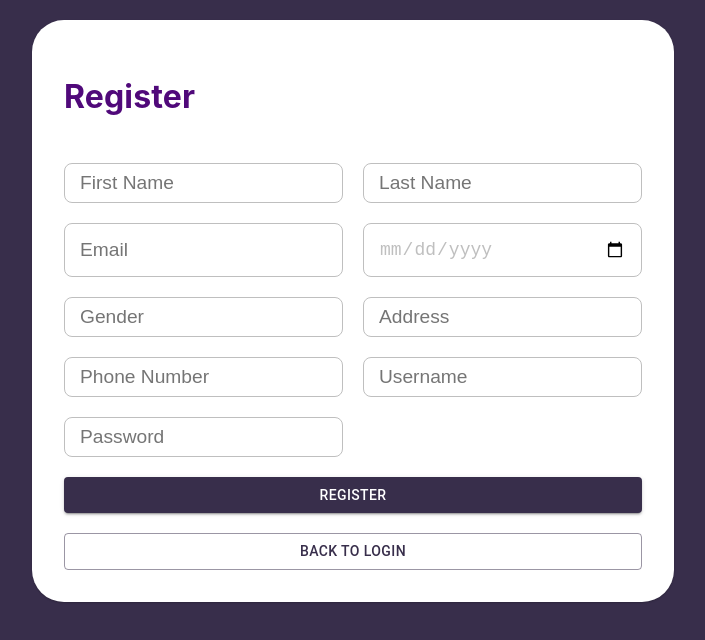
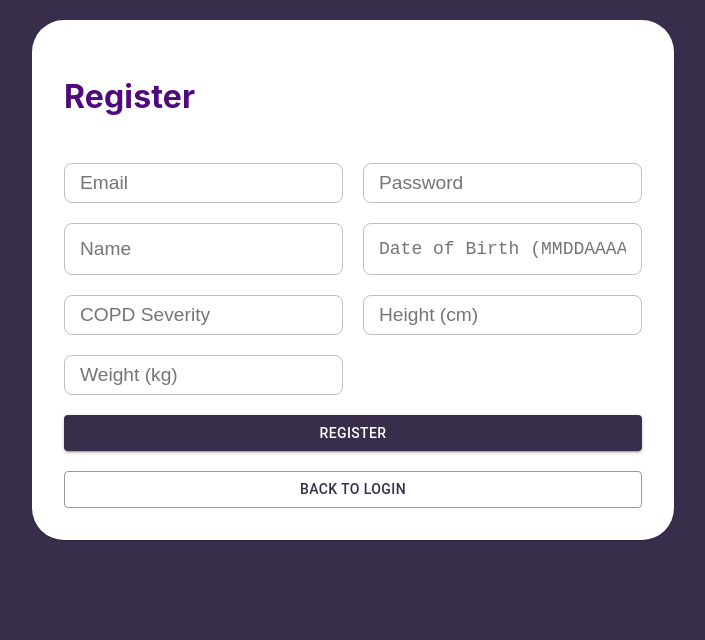
Before and after one commit to tomasgsantos/final_project, a React (Create React App) app in the folder client/: page /register in a window 1280 px wide. Shown: the top 640 px of the page, without its empty margins (287-992 px from the left). Built offline with nearby package versions, Linux system fonts and the light colour scheme.

Commit message:
new db v.3.4

```diff
--- a/client/src/components/Login.jsx
+++ b/client/src/components/Login.jsx
@@ -1,4 +1,5 @@
 import React, { useState } from "react";
+import "../assets/css/Register.css";
 import "../assets/css/Login.css";
 import logo from "../assets/images/copdeck_logo.png";
 import { useNavigate } from "react-router-dom";
@@ -6,14 +7,14 @@ import { login, getUserData } from "../AuthService";
 import { Button } from "@mui/material";
 
 export default function Login() {
-  const [username, setUsername] = useState("");
+  const [email, setEmail] = useState("");
   const [password, setPassword] = useState("");
   const [error, setError] = useState("");
   const navigate = useNavigate();
 
   const handleLogin = async () => {
     try {
-      await login(username, password);
+      await login(email, password);
       setError("");
       navigate("/home");
     } catch (err) {
@@ -23,19 +24,19 @@ export default function Login() {
 
   return (
     <div className="register-page">
-      <img className="logo" src={logo} alt="logo" />
+      <img className="logo" src={logo} alt="logo" width={300}/>
       <form className="register-form">
         <h1 className="login-title">Login</h1>
-        <label htmlFor="username" className="login-label">
-          Username
+        <label htmlFor="email" className="login-label">
+          E-mail
         </label>
         <input
           className="text-input"
           type="text"
-          placeholder="Username"
-          name="username"
-          value={username}
-          onChange={(e) => setUsername(e.target.value)}
+          placeholder="e-mail"
+          name="email"
+          value={email}
+          onChange={(e) => setEmail(e.target.value)}
         />
         <label htmlFor="password" className="login-label">
           Password
@@ -64,7 +65,7 @@ export default function Login() {
         >
           Register
         </Button>
-        {error && <p className="error">{error}</p>}
+        {error && <p className="error" sx={{color: "black"}}>{error}</p>}
       </form>
     </div>
   );
--- a/client/src/components/Register.jsx
+++ b/client/src/components/Register.jsx
@@ -1,67 +1,70 @@
-import React from 'react';
-import {useNavigate} from "react-router-dom";
-import '../assets/css/Register.css';
-import {Button} from '@mui/material';
+import React from "react";
+import { useNavigate } from "react-router-dom";
+import "../assets/css/Register.css";
+import { Button } from "@mui/material";
+
+export default function Register() {
+  const navigate = useNavigate();
+  const [email, setEmail] = React.useState("");
+  const [password, setPassword] = React.useState("");
+  const [name, setName] = React.useState("");
+  const [dateOfBirth, setDateOfBirth] = React.useState("");
+  const [copdSeverity, setCopdSeverity] = React.useState("");
+  const [heightInCm, setHeightInCm] = React.useState("");
+  const [weightInKg, setWeightInKg] = React.useState("");
+  const dbPort = "http://localhost:5001";
 
 
-export default function Register(){
-  const navigate = useNavigate();
-  const [username, setUsername] = React.useState("");
-  const [password, setPassword] = React.useState("");
-  const [firstName, setFirstName] = React.useState("");
-  const [lastName, setLastName] = React.useState("");
-  const [email, setEmail] = React.useState("");
-  const [dateOfBirth, setDateOfBirth] = React.useState("");
-  const [gender, setGender] = React.useState("");
-  const [address, setAddress] = React.useState("");
-  const [phoneNumber, setPhoneNumber] = React.useState("");
-  const dbPort = 'http://localhost:5001';
+  function handleRegister() {
+    const crypto = require("crypto");
 
-  function handleRegister() {
-    if(username.length === 0 || password.length === 0 || firstName.length === 0 || lastName.length === 0 || email.length === 0 || dateOfBirth.length === 0 || gender.length === 0 || address.length === 0 || phoneNumber.length === 0){
+    // Generate a random salt value
+    const generateSalt = () => {
+      return crypto.randomBytes(16).toString("hex");
+    };
+
+    // Example usage
+    const salt = generateSalt();
+    if (
+      email.length === 0 ||
+      password.length === 0 ||
+      name.length === 0 ||
+      dateOfBirth.length === 0 ||
+      copdSeverity.length === 0 ||
+      heightInCm.length === 0 ||
+      weightInKg.length === 0
+    ) {
       alert("Please fill in all fields");
-    }else{
-      fetch(`${dbPort}/api/patient`, {
-        method: 'POST',
+    } else {
+      fetch(`${dbPort}/api/register`, {
+        method: "POST",
         headers: {
-          'Content-Type': 'application/json'
+          "Content-Type": "application/json",
         },
         body: JSON.stringify({
-          username: username,
+          email: email,
           password: password,
-          firstName: firstName,
-          lastName: lastName,
-          email: email,
+          salt: salt,
+          name: name,
           dateOfBirth: dateOfBirth,
-          gender: gender,
-          address: address,
-          phoneNumber: phoneNumber
-        })
+          copdSeverity: copdSeverity,
+          heightInCm: heightInCm,
+          weightInKg: weightInKg,
+        }),
       })
-    .then(res => res.json())
-    navigate('/home');
+        .then((res) => res.json())
+        .then(() => navigate("/home"))
+        .catch((err) => {
+          console.error(err);
+          alert("Error occurred during registration");
+        });
+    }
   }
-}
+
   return (
     <div className="register-page">
       <form className="register-form">
         <h1 className="title">Register</h1>
-        <input
-          className="text-input"
-          type="text"
-          placeholder="First Name"
-          name="firstName"
-          value={firstName}
-          onChange={(e) => setFirstName(e.target.value)}
-        />
-        <input
-          className="text-input"
-          type="text"
-          placeholder="Last Name"
-          name="lastName"
-          value={lastName}
-          onChange={(e) => setLastName(e.target.value)}
-        />
         <input
           className="text-input"
           type="text"
@@ -71,9 +74,25 @@ export default function Register(){
           onChange={(e) => setEmail(e.target.value)}
         />
         <input
+          className="text-input"
+          type="password"
+          placeholder="Password"
+          name="password"
+          value={password}
+          onChange={(e) => setPassword(e.target.value)}
+        />
+        <input
+          className="text-input"
+          type="text"
+          placeholder="Name"
+          name="name"
+          value={name}
+          onChange={(e) => setName(e.target.value)}
+        />
+        <input
           className="date-input"
-          type="date"
-          placeholder="Date of Birth"
+          type="text"
+          placeholder="Date of Birth (MMDDAAAA)"
           name="dateOfBirth"
           value={dateOfBirth}
           onChange={(e) => setDateOfBirth(e.target.value)}
@@ -81,48 +100,28 @@ export default function Register(){
         <input
           className="text-input"
           type="text"
-          placeholder="Gender"
-          name="gender"
-          value={gender}
-          onChange={(e) => setGender(e.target.value)}
+          placeholder="COPD Severity"
+          name="copdSeverity"
+          value={copdSeverity}
+          onChange={(e) => setCopdSeverity(e.target.value)}
         />
         <input
           className="text-input"
-          type="text"
-          placeholder="Address"
-          name="address"
-          value={address}
-          onChange={(e) => setAddress(e.target.value)}
+          type="float"
+          placeholder="Height (cm)"
+          name="heightInCm"
+          value={heightInCm}
+          onChange={(e) => setHeightInCm(e.target.value)}
         />
         <input
           className="text-input"
-          type="text"
-          placeholder="Phone Number"
-          name="phoneNumber"
-          value={phoneNumber}
-          onChange={(e) => setPhoneNumber(e.target.value)}
+          type="number"
+          placeholder="Weight (kg)"
+          name="weightInKg"
+          value={weightInKg}
+          onChange={(e) => setWeightInKg(e.target.value)}
         />
-        <input
-          className="text-input"
-          type="text"
-          placeholder="Username"
-          name="username"
-          value={username}
-          onChange={(e) => setUsername(e.target.value)}
-        />
-        <input
-          className="text-input"
-          type="password"
-          placeholder="Password"
-          name="password"
-          value={password}
-          onChange={(e) => setPassword(e.target.value)}
-        />
-        <Button
-          variant="contained"
-          color="primary"
-          onClick={handleRegister}
-        >
+        <Button variant="contained" color="primary" onClick={handleRegister}>
           Register
         </Button>
         <Button
--- a/client/src/components/ValueWidget.jsx
+++ b/client/src/components/ValueWidget.jsx
@@ -15,8 +15,8 @@ export default function ValueWidget(props){
       {name}
     </Typography>
     <Box sx={{backgroundColor: value > 60 ? colors.green[300] : colors.red[500] }}className="well-widget">
-      <Typography className="dashboard-typography" variant="h2" color="white">
-        {value}
+      <Typography className="dashboard-typography" variant="h4" color="white">
+        {value && value}
       </Typography>
     </Box>
   </Box>
--- a/client/src/scenes/global/Topbar.jsx
+++ b/client/src/scenes/global/Topbar.jsx
@@ -53,7 +53,7 @@ const Topbar = ({userData})=>{
           <PersonOutlineOutlinedIcon onClick={()=>{navigate("/home/profile")}}type="button" />
         </IconButton>
         <Box display="flex" sx={{ flexDirection: "column", maxHeight: 40 }}>
-          <p className="topbar-text">{userData && userData.firstName + " " + userData.lastName}</p>
+          <p className="topbar-text">{userData && userData.name}</p>
         </Box>
       </Box>
     </Box>
--- a/client/src/userConverter.js
+++ b/client/src/userConverter.js
@@ -1,26 +1,44 @@
-// userConverter.js
 export const convertUser = (data) => {
   if (!data) return null;
 
   const {
-    first_name,
-    last_name,
-    date_of_birth,
     email,
-    phone_number,
-    address,
-    username,
-    role,
+    password,
+    name,
+    date_birth_mmddaaaa,
+    copd_severity,
+    heightincm,
+    weightinkg,
   } = data;
 
   return {
-    firstName: first_name,
-    lastName: last_name,
-    dateOfBirth: new Date(date_of_birth),
     email,
-    phoneNumber: phone_number,
-    address,
-    username,
-    role,
+    password,
+    name,
+    dateOfBirth: new Date(date_birth_mmddaaaa),
+    copdSeverity: copd_severity,
+    heightInCm: heightincm,
+    weightInKg: weightinkg,
   };
 };
+
+export const convertRecords = (data) =>{
+  if(!data) return null;
+
+  const {
+    paco2,
+    pao2,
+    respiratory_freq,
+    temperature,
+    timestamp,
+
+  } = data;
+
+  return {
+    paco2 : paco2,
+    pao2 : pao2,
+    temperature : temperature,
+    respiratory_freq : respiratory_freq,
+    timestamp : timestamp,
+  }
+};
```
Also changed, not shown: client/src/AuthService.js (+19 -3 lines), client/src/Homepage/Homepage.jsx (+17 -4 lines), client/src/scenes/bar/index.jsx (+33 -6 lines), client/src/scenes/global/Sidebar.jsx (+2 -9 lines), 2 other files (tests, documents, lock files or other folders).
